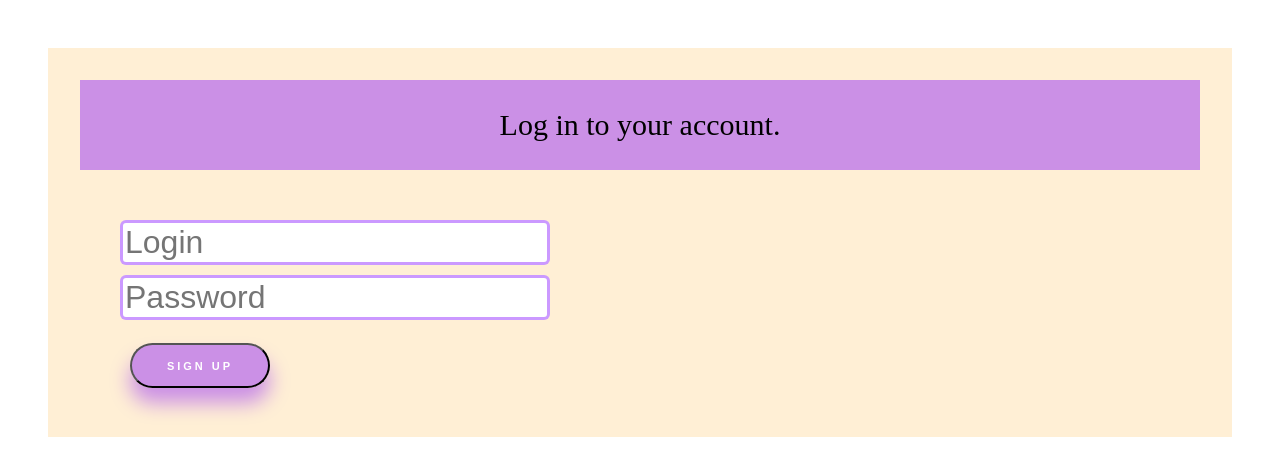
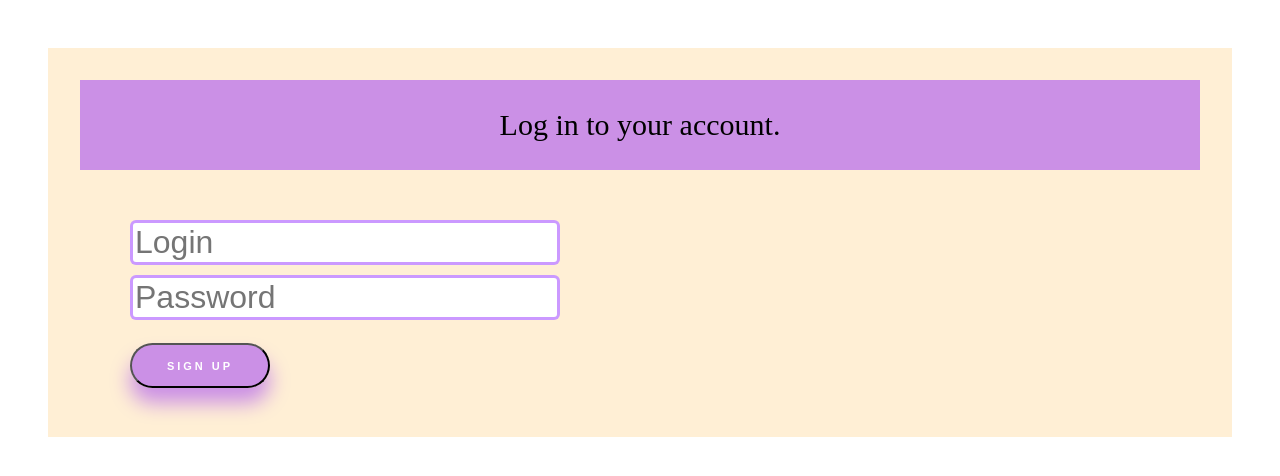
Before and after one commit to mngchv/task-tracker-react, a React (Create React App) app: page / in a window 1280 px wide. Shown: the top 476 px of the page. Built offline with nearby package versions, Linux system fonts and the light colour scheme.

Commit message:
Added corrections

```diff
--- a/src/components/InputField.js
+++ b/src/components/InputField.js
@@ -8,7 +8,7 @@ const Input = styled.input`
   font-size: 32px;
   display: block;
   margin-bottom: 10px;
-  margin-left: 40px;
+  margin-left: 50px;
 `
 
 
```
